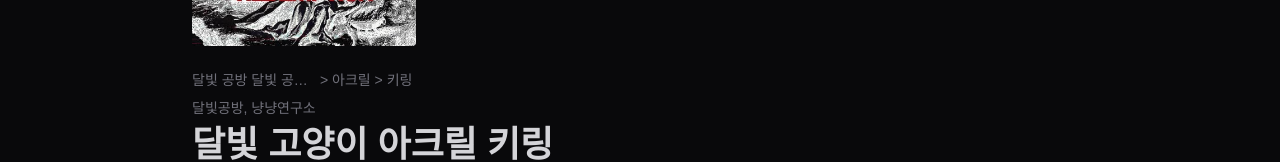
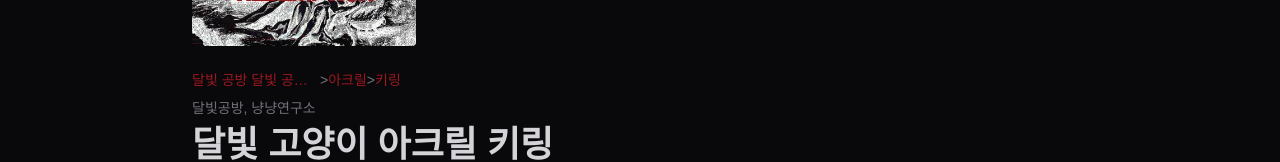
Before and after one commit to 6108/eventory, a Next.js app: page /redemption0919/products/product_001 in a window 1280 px wide. Shown: the part 258-420 px from the top of the page. Built offline with nearby package versions, Linux system fonts and the light colour scheme; no server answers.

Commit message:
feat: 브레드 스크럼 클릭 시 페이지 이동

```diff
--- a/src/app/[eventId]/products/[productId]/page.tsx
+++ b/src/app/[eventId]/products/[productId]/page.tsx
@@ -3,6 +3,7 @@ import { mockProducts } from "@/src/mocks/products";
 import { mockBooths } from "@/src/mocks/booths";
 import { mockArtists } from "@/src/mocks/user";
 import { getCategoryLabel, getSubCategoryLabel } from "@/src/utils/product";
+import Link from "next/link";
 
 export default async function Page({
   params,
@@ -12,7 +13,7 @@ export default async function Page({
     productId: string;
   }>;
 }) {
-  const { productId } = await params;
+  const { eventId, productId } = await params;
 
   const product = mockProducts.find(
     (product) => product.id == productId
@@ -47,13 +48,28 @@ export default async function Page({
       {/* 정보 */}
       <div className="flex flex-col gap-2">
         <div className="flex min-w-0 items-center text-sm text-zinc-500">
-          <span className="max-w-32 truncate">
+          <Link
+            href={`/${eventId}/booths/${booth?.id}`}
+            className="max-w-32 truncate hover:underline"
+          >
             {booth?.boothName}
-          </span>
-          <span className="shrink-0">
-            {" > "}{getCategoryLabel(product.category)}
-            {" > "}{getSubCategoryLabel(product.subCategory)}
-          </span>
+          </Link>
+
+          <span className="shrink-0">{" > "}</span>
+
+          <Link
+            href={`/${eventId}/booths/${booth?.id}?category=${product.category}`}
+          >
+            {getCategoryLabel(product.category)}
+          </Link>
+
+          <span className="shrink-0">{" > "}</span>
+
+          <Link
+            href={`/${eventId}/booths/${booth?.id}?category=${product.category}&subCategory=${product.subCategory}`}
+          >
+            {getSubCategoryLabel(product.subCategory)}
+          </Link>
         </div>
 
         <div className="flex flex-col gap-1">
```
